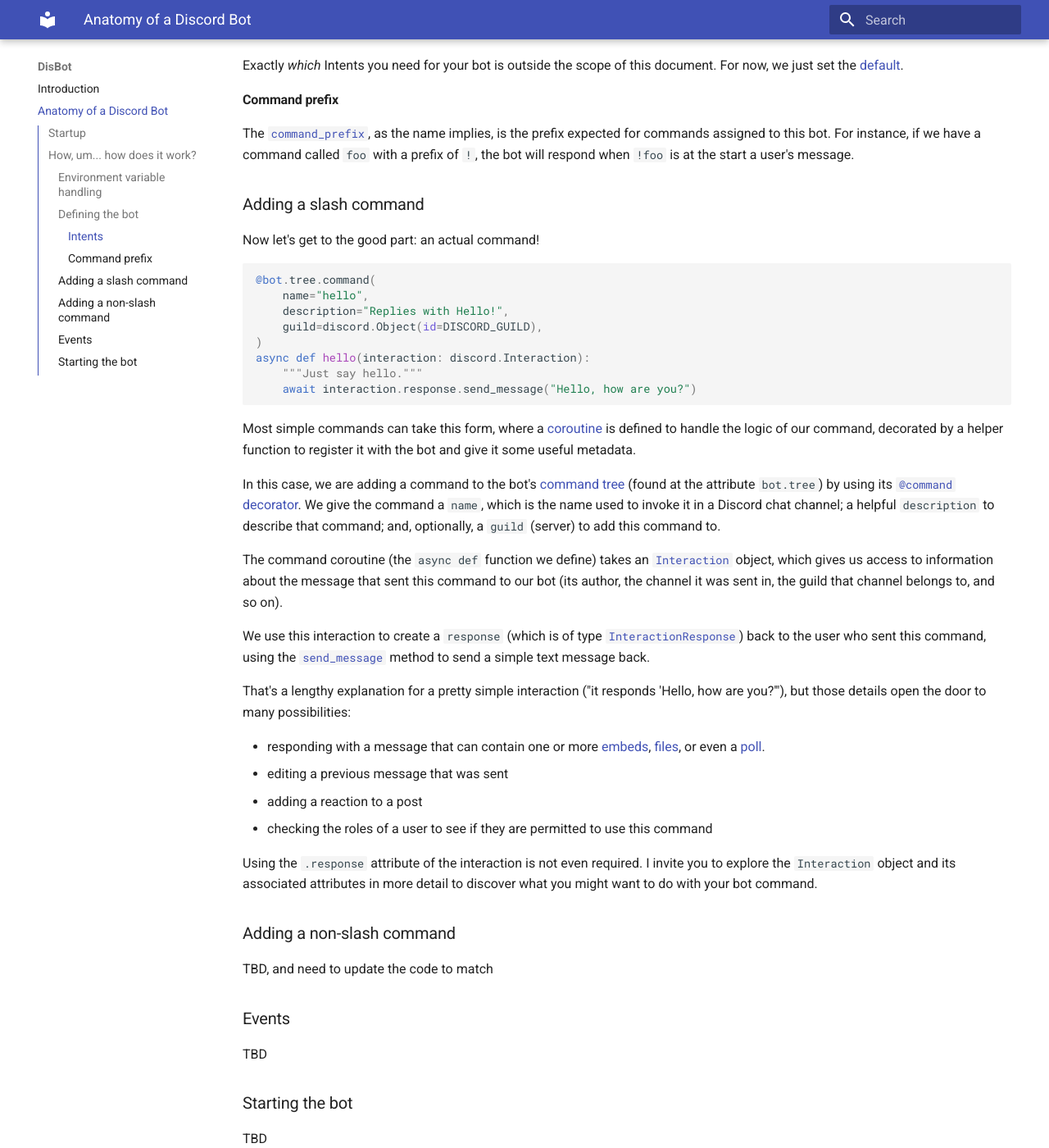
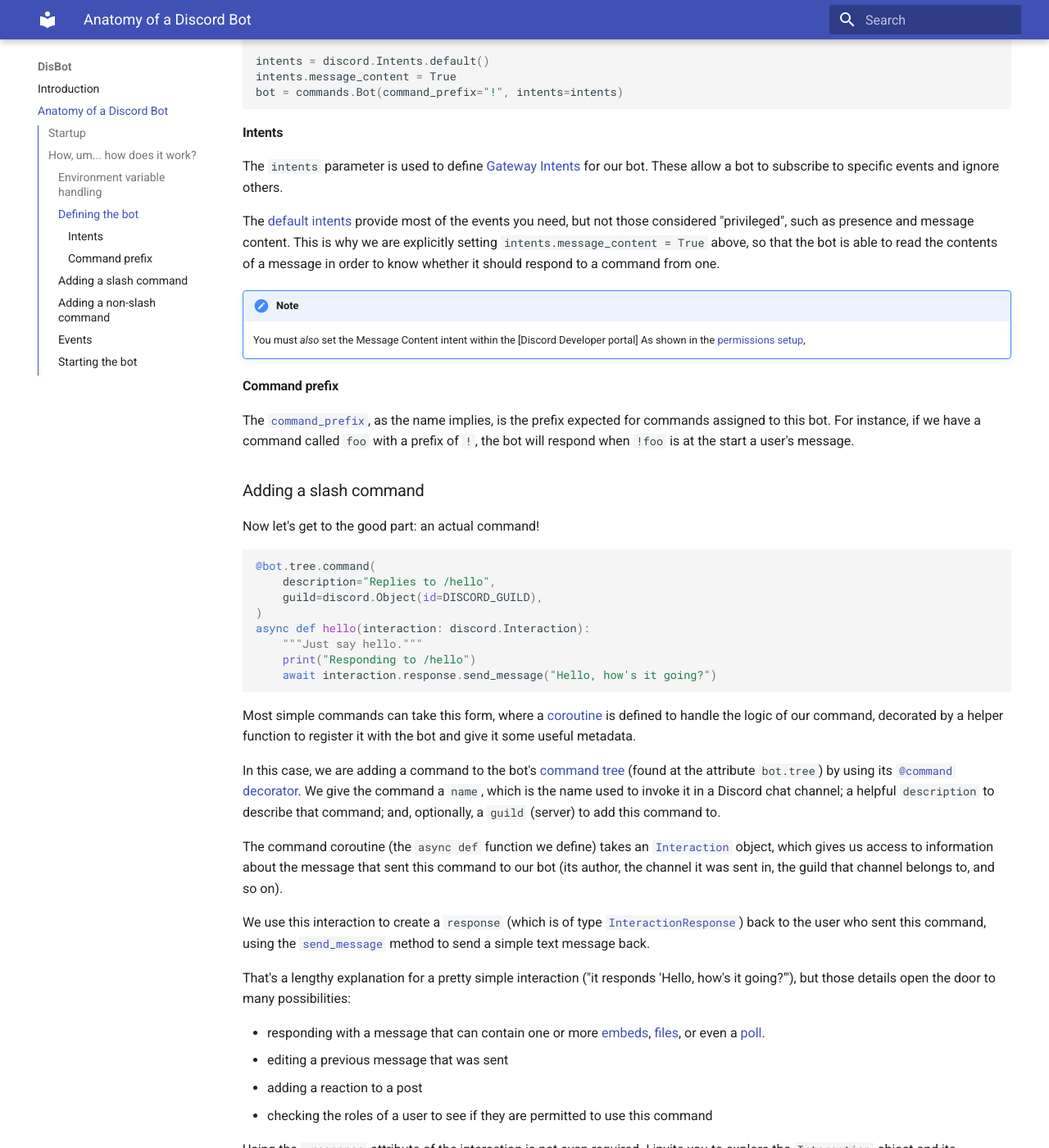
Before and after one commit to GriceTurrble/discord-bot-template, an MkDocs documentation site: the page built from docs/explore.md, in a window 1280 px wide and 1400 px high, scrolled down 3032 px. Shown: the whole window at 82% size. Built offline with MkDocs 1.6.1 and Material for MkDocs 9.7.7, drawn with Linux system fonts in a browser that asks for light colours; some of the changed text lies outside the part shown.

Commit message:
feat: bot and sample code updates

````diff
--- a/docs/explore.md
+++ b/docs/explore.md
@@ -36,27 +36,36 @@ DISCORD_TOKEN = os.getenv("DISCORD_TOKEN", "")
 DISCORD_GUILD = int(os.getenv("DISCORD_GUILD", "0"))
 
 intents = discord.Intents.default()
+intents.message_content = True
 bot = commands.Bot(command_prefix="!", intents=intents)
 
 
+@bot.event
+async def on_ready():
+    print(f"Logged in as {bot.user} (ID: {bot.user.id})")
+
+
 @bot.tree.command(
-    name="hello",
-    description="Replies with Hello!",
+    description="Replies to /hello",
     guild=discord.Object(id=DISCORD_GUILD),
 )
 async def hello(interaction: discord.Interaction):
     """Just say hello."""
-    await interaction.response.send_message("Hello, how are you?")
+    print("Responding to /hello")
+    await interaction.response.send_message("Hello, how's it going?")
 
 
-@bot.event
-async def on_ready():
-    print(f"{bot.user} is ready!")
+@bot.command(description="Replies to !whatsup")
+async def whatsup(ctx):
+    """Just say hello."""
+    print("Responding to !whatsup")
+    await ctx.send("Nothing much")
 
 
 def main():
     """Run the bot."""
     bot.run(DISCORD_TOKEN)
+    print("Shutting down.")
 
 
 if __name__ == "__main__":
@@ -78,7 +87,7 @@ This reduces the possibility of accidentally committing a token to a public repo
 as well as making it easier to start the app with a different configuration
 without needing to make changes to the actual code of the app.
 
-Now, remember our `.env` file created during the [bootstrap step](index.md#bootstrap) in setup?
+Now, remember our `.env` file created during the [bootstrap step](index.md#bootstrap-environment) in setup?
 It may look something like this:
 
 ```sh
@@ -148,6 +157,7 @@ import discord
 from discord.ext import commands
 
 intents = discord.Intents.default()
+intents.message_content = True
 bot = commands.Bot(command_prefix="!", intents=intents)
 ```
 
@@ -158,9 +168,18 @@ The `intents` parameter is used to define
 for our bot.
 These allow a bot to subscribe to specific events and ignore others.
 
-Exactly _which_ Intents you need for your bot is outside the scope of this document.
-For now, we just set the
-[default](https://discordpy.readthedocs.io/en/stable/api.html#discord.Intents.default).
+The [default intents](https://discordpy.readthedocs.io/en/stable/api.html#discord.Intents.default)
+provide most of the events you need, but not those considered "privileged",
+such as presence and message content.
+This is why we are explicitly setting `intents.message_content = True` above,
+so that the bot is able to read the contents of a message in order to know
+whether it should respond to a command from one.
+
+!!! note
+
+    You must *also* set the Message Content intent within the
+    [Discord Developer portal]
+    As shown in the [permissions setup](index.md#setup-intents-and-permissions),
 
 #### Command prefix
 
@@ -176,13 +195,13 @@ Now let's get to the good part: an actual command!
 
 ```py
 @bot.tree.command(
-    name="hello",
-    description="Replies with Hello!",
+    description="Replies to /hello",
     guild=discord.Object(id=DISCORD_GUILD),
 )
 async def hello(interaction: discord.Interaction):
     """Just say hello."""
-    await interaction.response.send_message("Hello, how are you?")
+    print("Responding to /hello")
+    await interaction.response.send_message("Hello, how's it going?")
 ```
 
 Most simple commands can take this form,
@@ -213,7 +232,7 @@ back to the user who sent this command, using the
 [`send_message`](https://discordpy.readthedocs.io/en/stable/interactions/api.html#discord.InteractionResponse.send_message)
 method to send a simple text message back.
 
-That's a lengthy explanation for a pretty simple interaction ("it responds 'Hello, how are you?'"),
+That's a lengthy explanation for a pretty simple interaction ("it responds 'Hello, how's it going?'"),
 but those details open the door to many possibilities:
 
 - responding with a message that can contain one or more
````
Also changed, not shown: src/disbot/__init__.py (+21 -17 lines).
